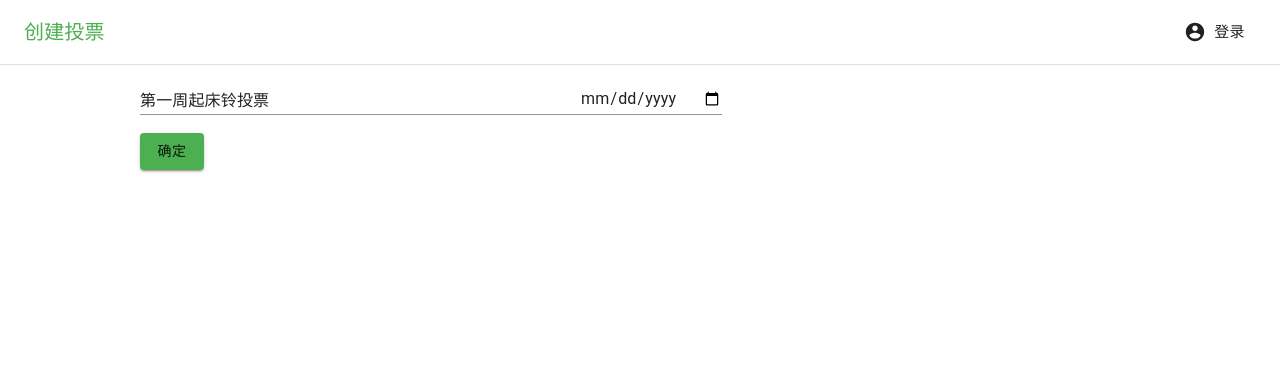
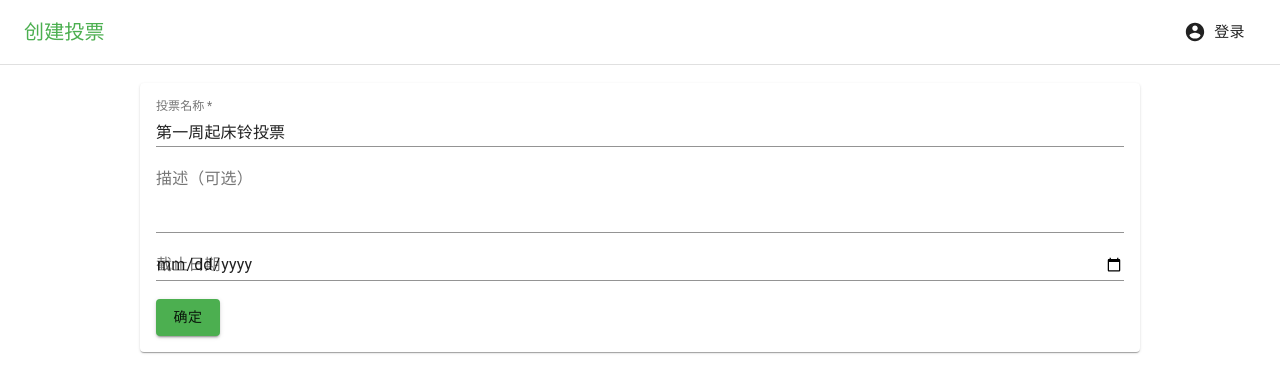
Before and after one commit to RiverTwilight/SchoolMate, a Next.js app: page /music/create in a window 1280 px wide. Shown: the top 392 px of the page. Built offline with nearby package versions, Linux system fonts and the light colour scheme.

Commit message:
feat: create vote page

```diff
--- a/pages/api/music/createVote.ts
+++ b/pages/api/music/createVote.ts
@@ -1,9 +1,9 @@
-import sql from "../../../utils/db"
-import type { NextApiRequest, NextApiResponse } from 'next'
+import sql from "../../../utils/db";
+import type { NextApiRequest, NextApiResponse } from "next";
 
 type Data = {
 	message: string;
-}
+};
 
 /**
  * 创建投票
@@ -14,25 +14,22 @@ type Data = {
 
 export default async (req: NextApiRequest, res: NextApiResponse<Data>) => {
 	try {
-        const { id, userID, token } = req.query;
+		const { title, deadline, description } = req.body;
+		console.log(JSON.parse(req.body));
 
 		// TODO 验证是否为管理员
 
-        const update = await sql.update('music', {
-            statu: 1
-        }, {
-            where: {
-                id,
-            }
-        })
+		const add = await sql.insert("music", {
+			title,
+			deadline,
+		});
 
 		res.status(200).json({
-            message: "投票已结束"
+			message: "投票已结束",
 		});
 	} catch (err) {
 		res.status(201).json({
-            message: "操作失败"
+			message: "操作失败",
 		});
 	}
-
 };
--- a/pages/music/create.tsx
+++ b/pages/music/create.tsx
@@ -1,15 +1,23 @@
 import React, { useState } from "react";
 import Layout from "../../components/Layout";
 import Checkbox from "@material-ui/core/Checkbox";
-import { makeStyles } from "@material-ui/core/styles";
+import { Theme, createStyles, makeStyles } from "@material-ui/core/styles";
 import Button from "@material-ui/core/Button";
 import TextField from "@material-ui/core/TextField";
 import FormControl from "@material-ui/core/FormControl";
+import Paper from "@material-ui/core/Paper";
+import InputLabel from "@material-ui/core/InputLabel";
 
-export async function getServerSideProps(context) {
+const useStyles = makeStyles((theme: Theme) =>
+	createStyles({
+		container: {
+			padding: theme.spacing(2),
+		},
+	})
+);
+
+export async function getStaticProps(context) {
 	const config = await import(`../../data/config.json`);
-
-	// const detail = await fetch(``)
 
 	return {
 		props: {
@@ -25,10 +33,25 @@ export async function getServerSideProps(context) {
 const CreateVote = ({ id, siteConfig, locale, title }) => {
 	const handleSubmit = (e: React.FormEvent<HTMLFormElement>) => {
 		e.preventDefault();
-		fetch("/music/createVote", {
+		//@ts-expect-error
+		const formData = new FormData(e.target);
+		const parseFormData = (
+			keys: string[],
+			formData: FormData
+		): {
+			[key: string]: unknown;
+		} => {
+			var res = {};
+			keys.forEach((key) => {
+				res[key] = formData.get(key) || "";
+			});
+			return res;
+		};
+		fetch("/api/music/createVote", {
 			method: "POST",
-			//@ts-expect-error
-			body: new FormData(e.target),
+			body: JSON.stringify(
+				parseFormData(["title", "deadline", "description"], formData)
+			),
 		})
 			.then(function (response) {
 				if (response.ok) {
@@ -42,6 +65,8 @@ const CreateVote = ({ id, siteConfig, locale, title }) => {
 				console.warn(error);
 			});
 	};
+	const today = new Date();
+	const classes = useStyles();
 	return (
 		<Layout
 			currentPage={{
@@ -51,21 +76,46 @@ const CreateVote = ({ id, siteConfig, locale, title }) => {
 			locale={locale}
 			config={siteConfig}
 		>
-			<form onSubmit={handleSubmit}>
+			<Paper
+				component={"form"}
+				className={classes.container}
+				//@ts-expect-error
+				onSubmit={handleSubmit}
+			>
+				<FormControl fullWidth>
 					<TextField
 						required
 						defaultValue="第一周起床铃投票"
 						type="text"
+						label="投票名称"
 						name="title"
 					></TextField>
-				<TextField type="text" name="describe"></TextField>
-				<TextField type="date" required name="deadline"></TextField>
+				</FormControl>
+				<FormControl fullWidth>
+					<TextField
+						type="text"
+						label="描述（可选）"
+						rows={3}
+						multiline
+						name="describe"
+					></TextField>
+				</FormControl>
+				<FormControl fullWidth>
+					<TextField
+						label="截止日期"
+						defaultValue={`${
+							today.getMonth() + 1
+						}-${today.getDate()}-${today.getFullYear()}`}
+						type="date"
+						name="deadline"
+					></TextField>
+				</FormControl>
 				<br />
 				<br />
 				<Button variant="contained" color="primary" type="submit">
 					确定
 				</Button>
-			</form>
+			</Paper>
 		</Layout>
 	);
 };
```
Lines whose indentation alone changed are shown as unchanged.
